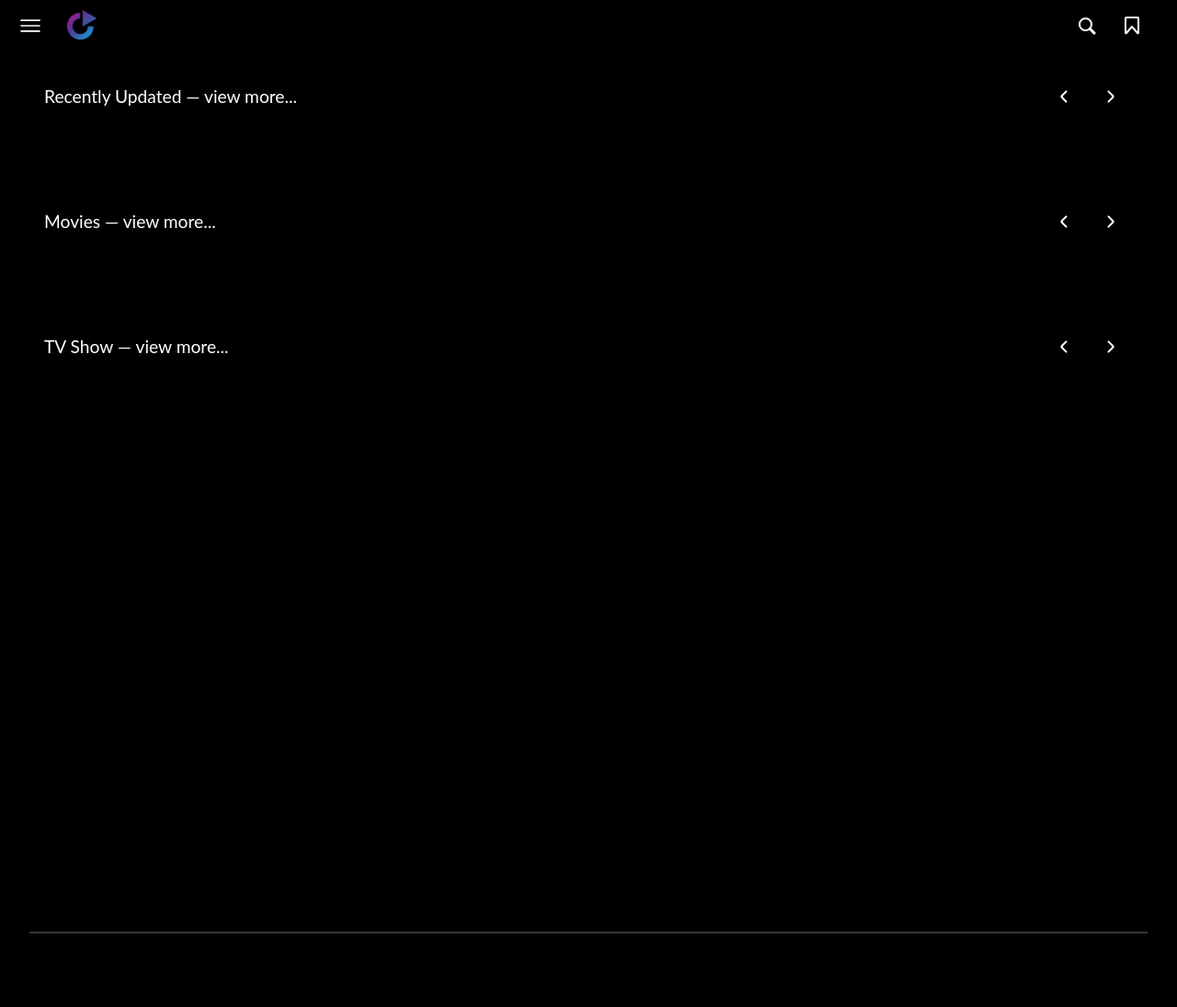
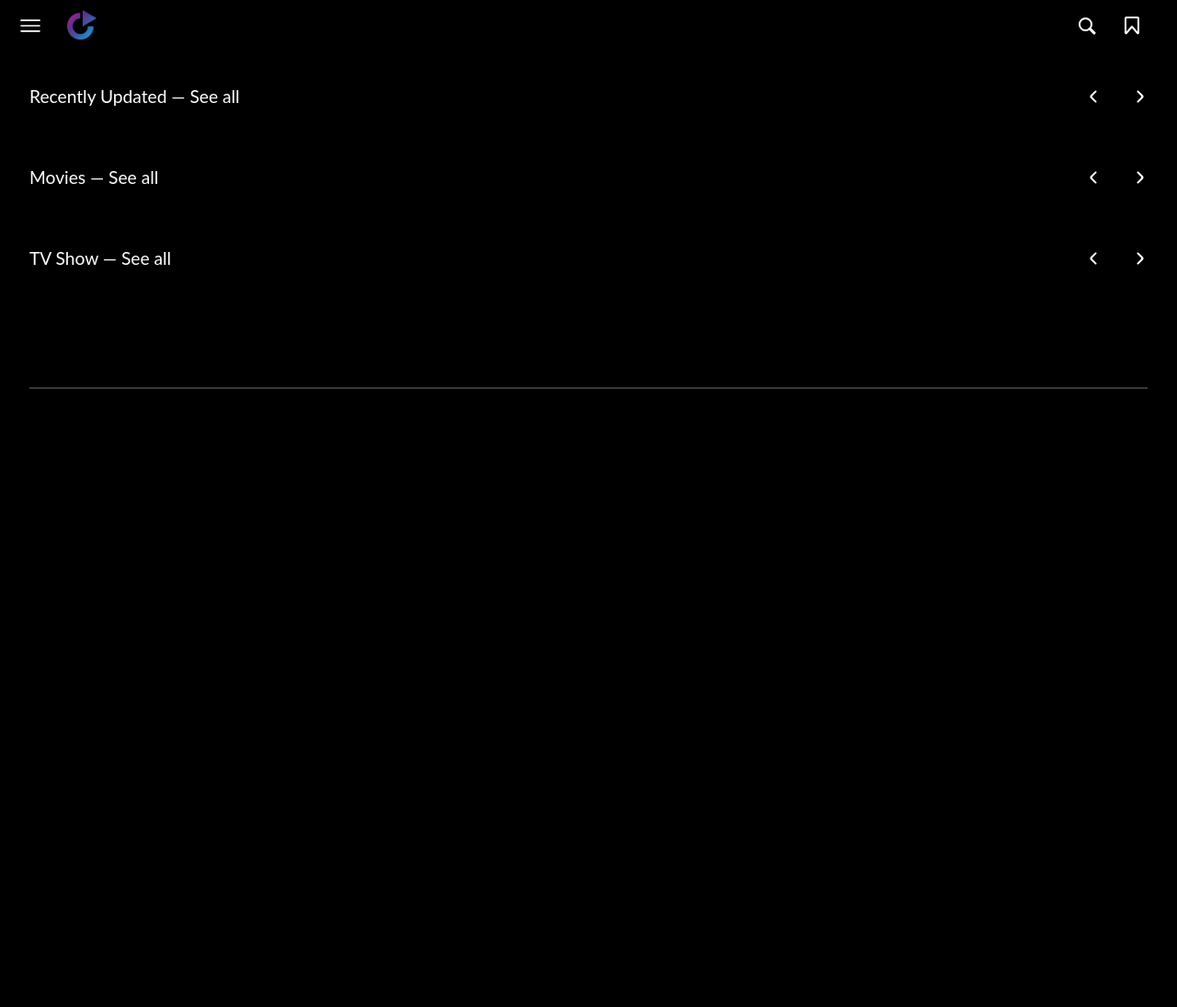
Before and after one commit to adrian-slomka/local-media-server-v2, a Flask app: page / in a window 1280 px wide. Shown: the whole page at 92% size. After the commit the page ends 423 px from the top, so only its background shows below. Run offline with Flask 3, Linux system fonts and the light colour scheme; data that the repository does not hold is empty.

Commit message:
chore: adjust index UI aesthetics

```diff
--- a/static/style.css
+++ b/static/style.css
@@ -257,19 +257,11 @@ h3 {
 }
 
 .page-wrapper {
-    padding: 0 3em;
-    margin: 0 auto;
-    min-height: 100vh;
+    padding-left: 2em;
 }
 
-
-
-
-
-
 .sections {
-    position: flex;
-    padding-bottom: 5rem;
+    padding-bottom: 2em;
 }
 
 .scroller-header {
@@ -287,6 +279,7 @@ h3 {
 
 .scroller-controlls {
     display: inline-flex;
+    padding-right: 1em;
 }
 
 .scroller-arrows {
@@ -295,17 +288,10 @@ h3 {
     padding: .5em;
 }
 
-
-
-
-
 .scroller-container {
     display: flex;
-    /*flex-direction: row;*/
     white-space: nowrap;
-    overflow-x: auto;
     overflow-y: hidden;
-    -webkit-overflow-scrolling: touch;
     scrollbar-width: none;
 }
 
@@ -604,18 +590,6 @@ h3 {
     .card {
         width: 9.3vw;
     }
-}
-
-
-
-
-/* phones */
-@media (max-width: 30rem) {
-    .page-wrapper {
-        padding: 0 1em;
-        margin: 0 auto;
-    }
-
 }
 
 @media (hover: hover) {
@@ -1421,3 +1395,9 @@ input:focus, textarea:focus, select:focus {
         border-top: 2px solid #ffffff80;
     }
 }
+
+@media (max-width: 780px) {
+    .page-wrapper {
+        padding-left: 1em;
+    }
+}
--- a/templates/index.html
+++ b/templates/index.html
@@ -10,7 +10,7 @@
 
             <div id="recent" class="sections">
                 <div class="scroller-header">
-                    <a class="scroller-title" href="{{ url_for('recently_added_page') }}">Recently Updated — view more...</a>
+                    <a class="scroller-title" href="{{ url_for('recently_added_page') }}">Recently Updated — See all</a>
                     <div class="scroller-controlls">
                         <div id="scroll-left-recent" class="scroller-arrows scroller-arrow-left icon-buttons icon-items">
                             <svg viewBox="0 0 24 24" fill="none" xmlns="http://www.w3.org/2000/svg">
@@ -43,7 +43,7 @@
 
             <div id="movies" class="sections">
                 <div class="scroller-header">
-                    <a class="scroller-title" href="{{ url_for('movies_page') }}">Movies — view more...</a>
+                    <a class="scroller-title" href="{{ url_for('movies_page') }}">Movies — See all</a>
                     <div class="scroller-controlls">
                         <div id="scroll-left-movies" class="scroller-arrows scroller-arrow-left icon-buttons icon-items">
                             <svg viewBox="0 0 24 24" fill="none" xmlns="http://www.w3.org/2000/svg">
@@ -76,7 +76,7 @@
 
             <div id="series" class="sections">
                 <div class="scroller-header">
-                    <a class="scroller-title" href="{{ url_for('series_page') }}">TV Show — view more...</a>
+                    <a class="scroller-title" href="{{ url_for('series_page') }}">TV Show — See all</a>
                     <div class="scroller-controlls">
                         <div id="scroll-left-series" class="scroller-arrows scroller-arrow-left icon-buttons icon-items">
                             <svg viewBox="0 0 24 24" fill="none" xmlns="http://www.w3.org/2000/svg">
```
